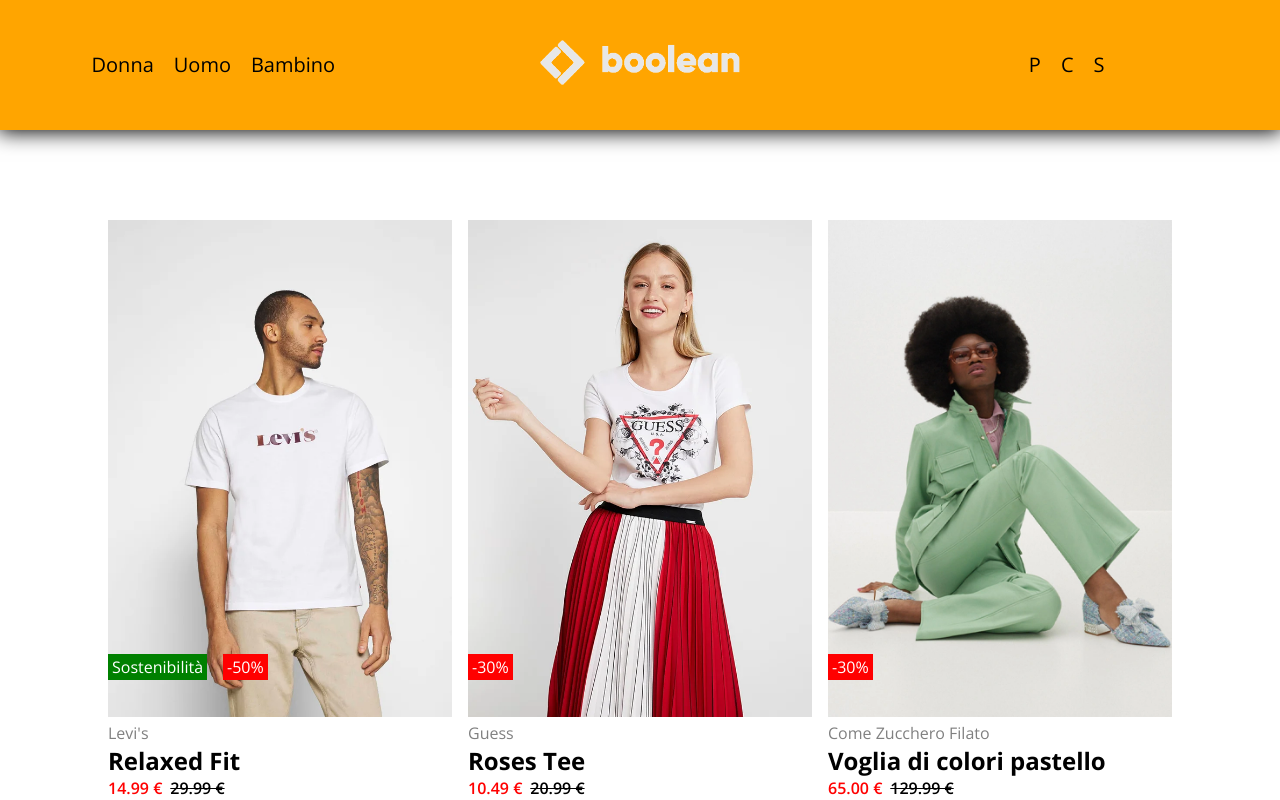
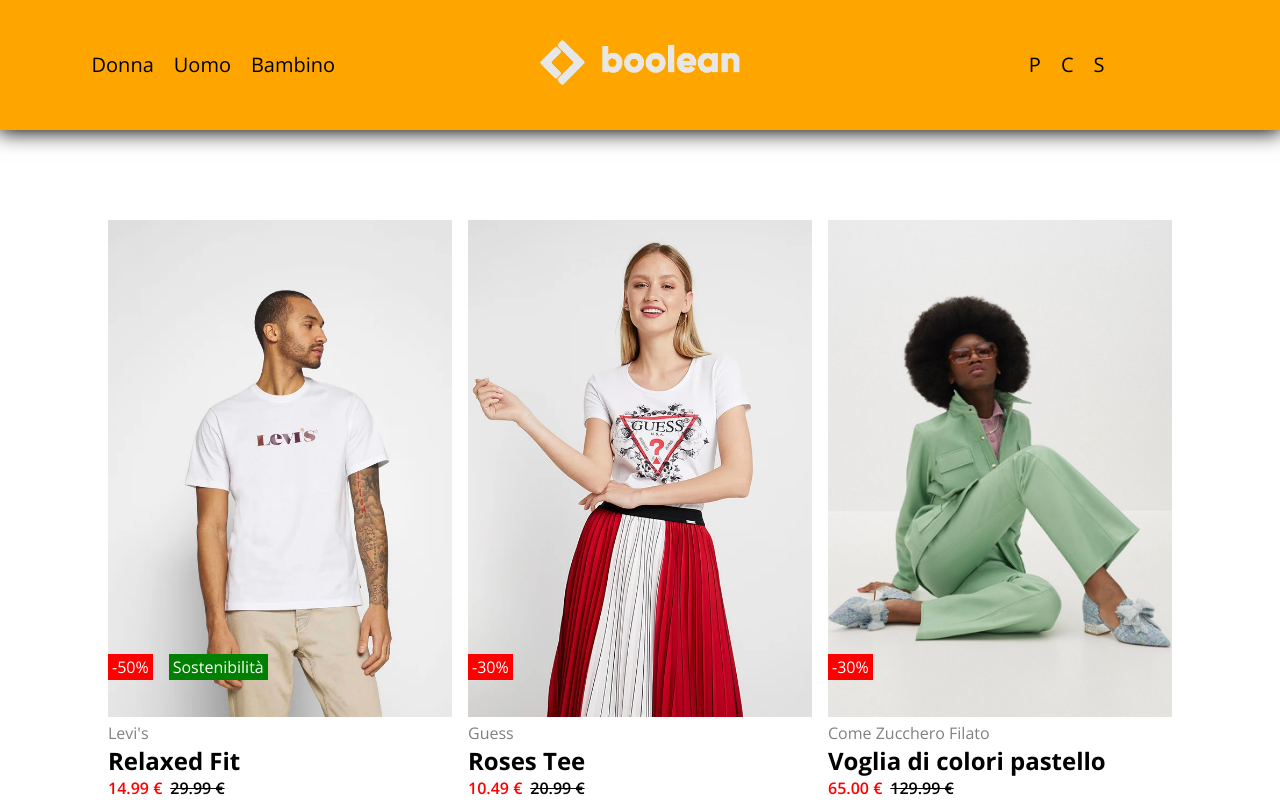
Before and after one commit to Marcomagnano93/vite-boolando, a Vue app: page / in a window 1280 px wide. Shown: the top 800 px of the page. Built offline with nearby package versions, Linux system fonts and the light colour scheme.

Commit message:
ADD: store.js import in cards section & footer

```diff
--- a/package.json
+++ b/package.json
@@ -9,6 +9,8 @@
     "preview": "vite preview"
   },
   "dependencies": {
+    "axios": "^1.6.8",
+    "json-server": "^1.0.0-alpha.23",
     "vue": "^3.4.21"
   },
   "devDependencies": {
--- a/src/App.vue
+++ b/src/App.vue
@@ -2,6 +2,7 @@
 import AppHeader from './components/AppHeader.vue';
 import CardsSection from './components/CardsSection.vue';
 import Footer from './components/Footer.vue';
+import axios from 'axios';
 
 
 export default{
@@ -10,6 +11,13 @@
     CardsSection,
     Footer
 
+  },
+  methods: {
+    funzioneAxios(){
+      axios.get('').then((res) => {
+
+      })
+    }
   }
 }
 
--- a/src/components/Cards.vue
+++ b/src/components/Cards.vue
@@ -1,4 +1,6 @@
 <script>
+
+
 export default {
     props: {
         idProps: Number,
--- a/src/components/CardsSection.vue
+++ b/src/components/CardsSection.vue
@@ -1,11 +1,12 @@
 <script>
 import Cards from './Cards.vue';
-import dataProducts from '../assets/db.json';
+
+import { store } from '../store.js';
 
 export default {
   data() {
     return {
-        products: dataProducts.products,
+        products: store.productsStore,
     }
   },
   components: {
@@ -19,8 +20,10 @@
     <section class="card-section">
         <div class="container">
             <div class="row">
-                <cards class="col-4"
-                    v-for="product in products" :key="product.id"
+                <div class="col-4"
+                v-for="product in products" :key="product.id"
+                >
+                    <cards
                     :idProps="product.id"
                     :frontImageProps="product.frontImage"
                     :backImageProps="product.backImage"
@@ -29,8 +32,8 @@
                     :priceProps="product.price"
                     :isInFavoritesProps="product.isInFavorites"
                     :badgesProps="product.badges"
-                />
-
+                    />
+                </div>
             </div>
         </div>
     </section>
--- a/src/components/Footer.vue
+++ b/src/components/Footer.vue
@@ -1,21 +1,10 @@
 <script>
+import { store } from '../store.js';
+
 export default {
   data() {
     return {
-      links: [
-        {
-            page: 'Informazioni Legali',
-            href: '#'
-        },
-        {
-            page: 'Informativa sulla privacy',
-            href: '#'
-        },
-        {
-            page: 'Diritto di recesso',
-            href: '#'
-        }
-      ],
+        footerLinks: store.links
     }
   }
 }
@@ -38,7 +27,7 @@
                 <div class="col-6">
                     <ul class="flx">
                         <li
-                        v-for="(link, i) in  links" :key="i"
+                        v-for="(link, i) in  footerLinks" :key="i"
                         ><a :href="link.href">
 
                             {{ link.page }}
--- /dev/null
+++ b/src/store.js
@@ -0,0 +1,20 @@
+import { reactive } from 'vue';
+import dataProducts from './db.json';
+
+export const store = reactive({
+    links: [
+        {
+            page: 'Informazioni Legali',
+            href: '#'
+        },
+        {
+            page: 'Informativa sulla privacy',
+            href: '#'
+        },
+        {
+            page: 'Diritto di recesso',
+            href: '#'
+        }
+      ],
+    productsStore: dataProducts.products
+})
--- a/src/style/partials/badges.scss
+++ b/src/style/partials/badges.scss
@@ -20,6 +20,7 @@
     background-color: red;
     color: white;
     display: inline-block;
+    order: -1;
 
 }
 
```
Also changed, not shown: src/db.json (renamed from src/assets/db.json), 1 other file (tests, documents, lock files or other folders).
